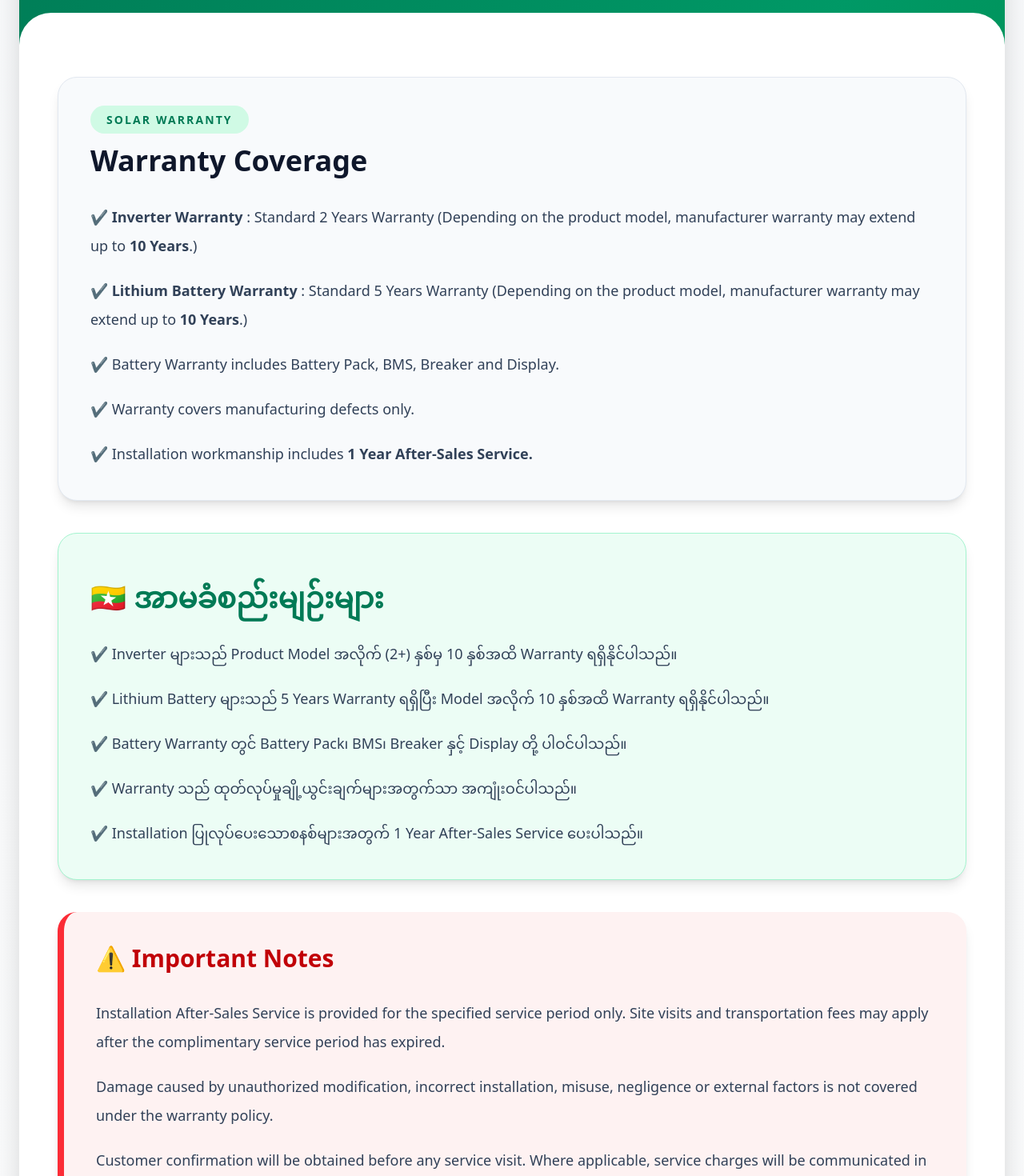
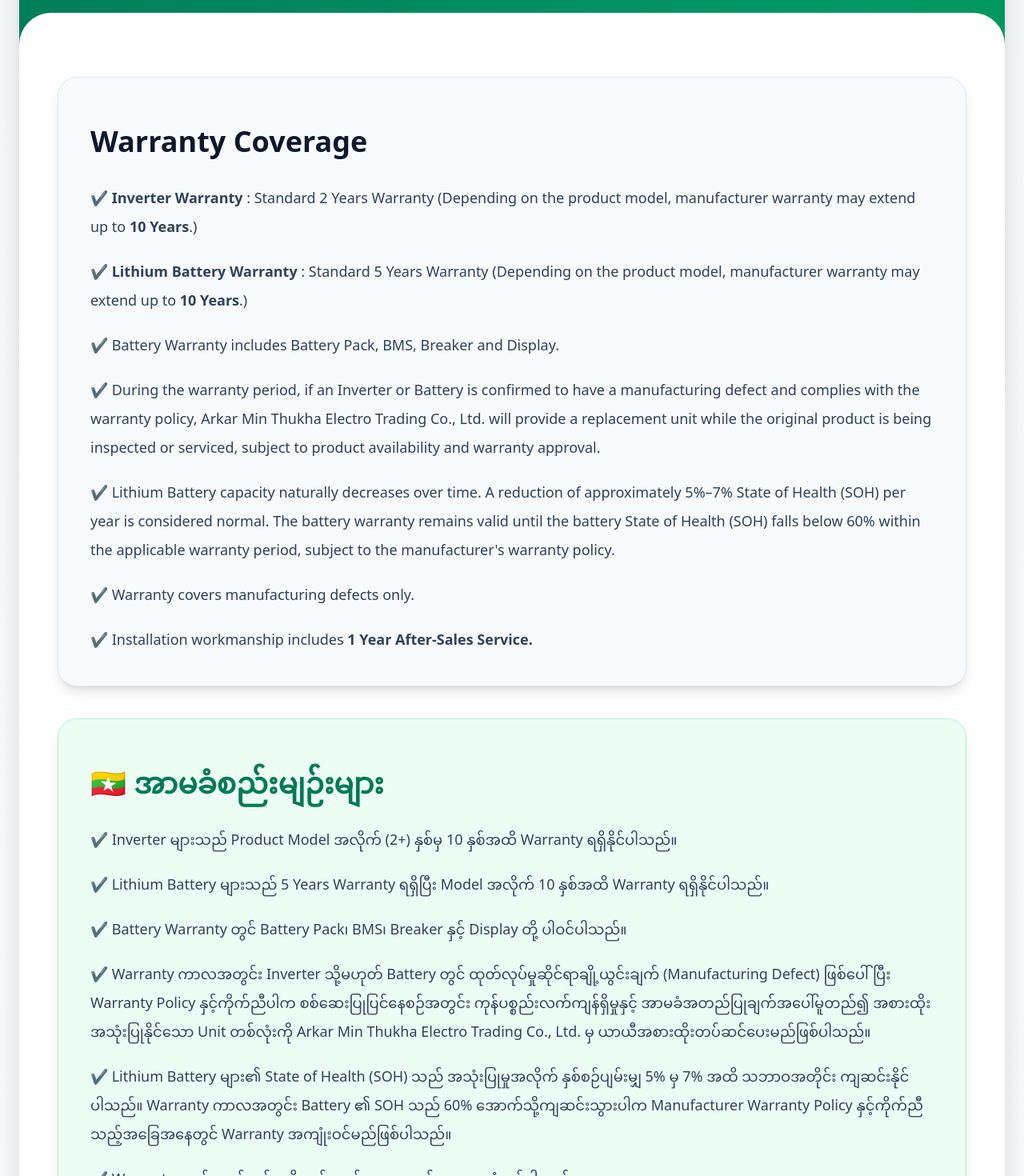
Before and after one commit to gstech1/ak-energy-website, a Next.js app: page /warranty-policy in a window 1280 px wide. Shown: the part 5700-7170 px from the top of the page at 80% size. Built offline with nearby package versions, Linux system fonts and the light colour scheme.

Commit message:
Website updates and content improvements

```diff
--- a/src/app/warranty-policy/page.tsx
+++ b/src/app/warranty-policy/page.tsx
@@ -503,9 +503,6 @@ export default function WarrantyPolicyPage() {
 
               <div className="rounded-3xl border border-slate-200 bg-slate-50 p-10 shadow-lg">
 
-                <span className="rounded-full bg-emerald-100 px-5 py-2 text-sm font-semibold uppercase tracking-[0.15em] text-emerald-700">
-                  Solar Warranty
-                </span>
 
                 <h3 className="mt-5 text-4xl font-bold text-slate-900">
                   Warranty Coverage
@@ -530,6 +527,22 @@ export default function WarrantyPolicyPage() {
                   <li>
                     ✔ Battery Warranty includes Battery Pack, BMS,
                     Breaker and Display.
+                  </li>
+
+                  <li>
+                  ✔ During the warranty period, if an Inverter or Battery is confirmed to
+                  have a manufacturing defect and complies with the warranty policy,
+                  Arkar Min Thukha Electro Trading Co., Ltd. will provide a replacement
+                  unit while the original product is being inspected or serviced,
+                  subject to product availability and warranty approval.
+                  </li>
+
+                  <li>
+                  ✔ Lithium Battery capacity naturally decreases over time.
+                  A reduction of approximately 5%–7% State of Health (SOH) per year
+                  is considered normal. The battery warranty remains valid until the
+                  battery State of Health (SOH) falls below 60% within the applicable
+                  warranty period, subject to the manufacturer's warranty policy.
                   </li>
 
                   <li>
@@ -573,6 +586,26 @@ export default function WarrantyPolicyPage() {
                     ✔ Battery Warranty တွင်
                     Battery Pack၊ BMS၊ Breaker နှင့် Display
                     တို့ ပါဝင်ပါသည်။
+                  </li>
+
+                  <li>
+                  ✔ Warranty ကာလအတွင်း Inverter သို့မဟုတ် Battery တွင်
+                  ထုတ်လုပ်မှုဆိုင်ရာချို့ယွင်းချက် (Manufacturing Defect) ဖြစ်ပေါ်ပြီး
+                  Warranty Policy နှင့်ကိုက်ညီပါက စစ်ဆေးပြုပြင်နေစဉ်အတွင်း
+                  ကုန်ပစ္စည်းလက်ကျန်ရှိမှုနှင့် အာမခံအတည်ပြုချက်အပေါ်မူတည်၍
+                  အစားထိုးအသုံးပြုနိုင်သော Unit တစ်လုံးကို
+                  Arkar Min Thukha Electro Trading Co., Ltd. မှ
+                  ယာယီအစားထိုးတပ်ဆင်ပေးမည်ဖြစ်ပါသည်။
+                  </li>
+
+                  <li>
+                  ✔ Lithium Battery များ၏ State of Health (SOH) သည်
+                  အသုံးပြုမှုအလိုက် နှစ်စဉ်ပျမ်းမျှ 5% မှ 7% အထိ
+                  သဘာဝအတိုင်း ကျဆင်းနိုင်ပါသည်။
+                  Warranty ကာလအတွင်း Battery ၏ SOH သည်
+                  60% အောက်သို့ကျဆင်းသွားပါက
+                  Manufacturer Warranty Policy နှင့်ကိုက်ညီသည့်အခြေအနေတွင်
+                  Warranty အကျုံးဝင်မည်ဖြစ်ပါသည်။
                   </li>
 
                   <li>
```
